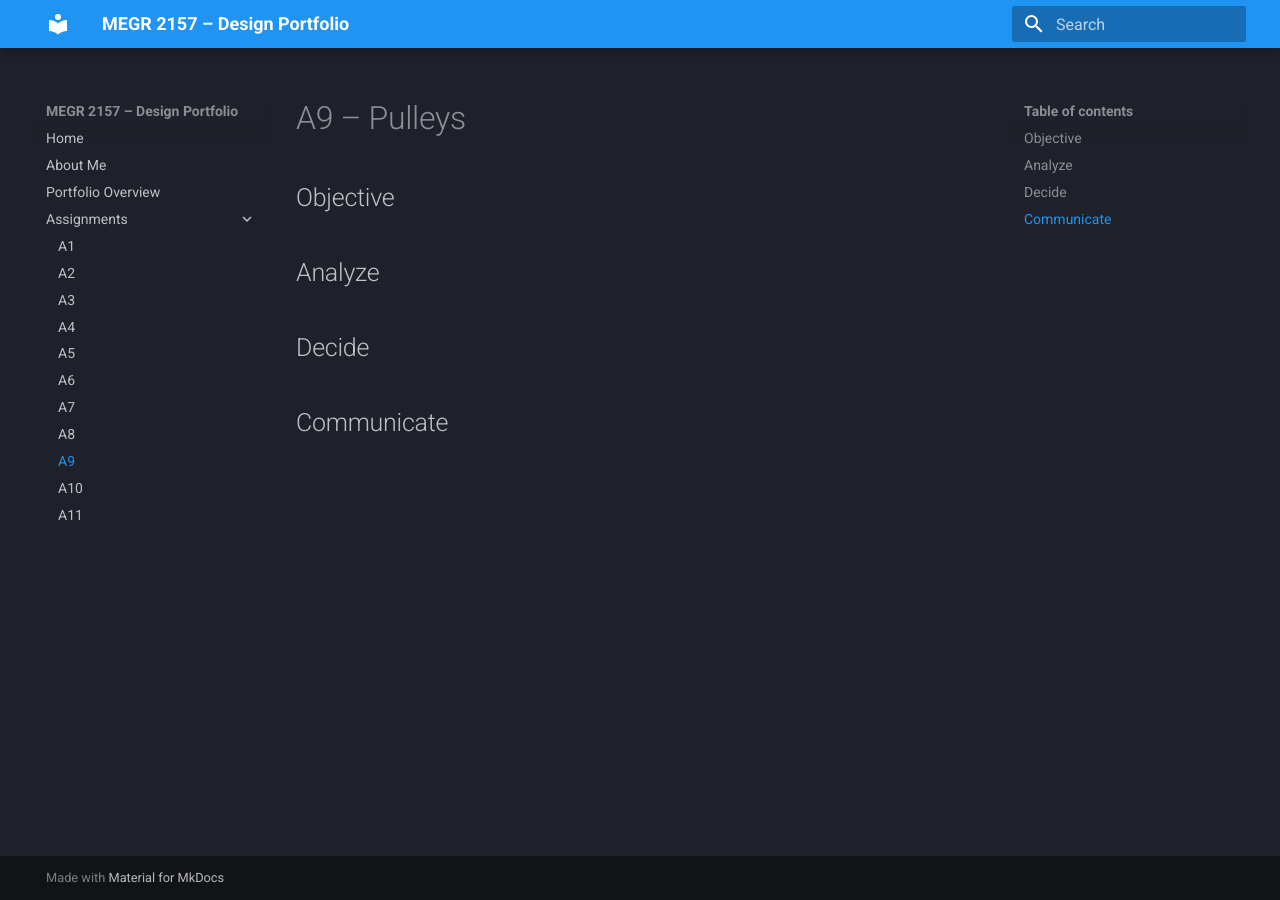
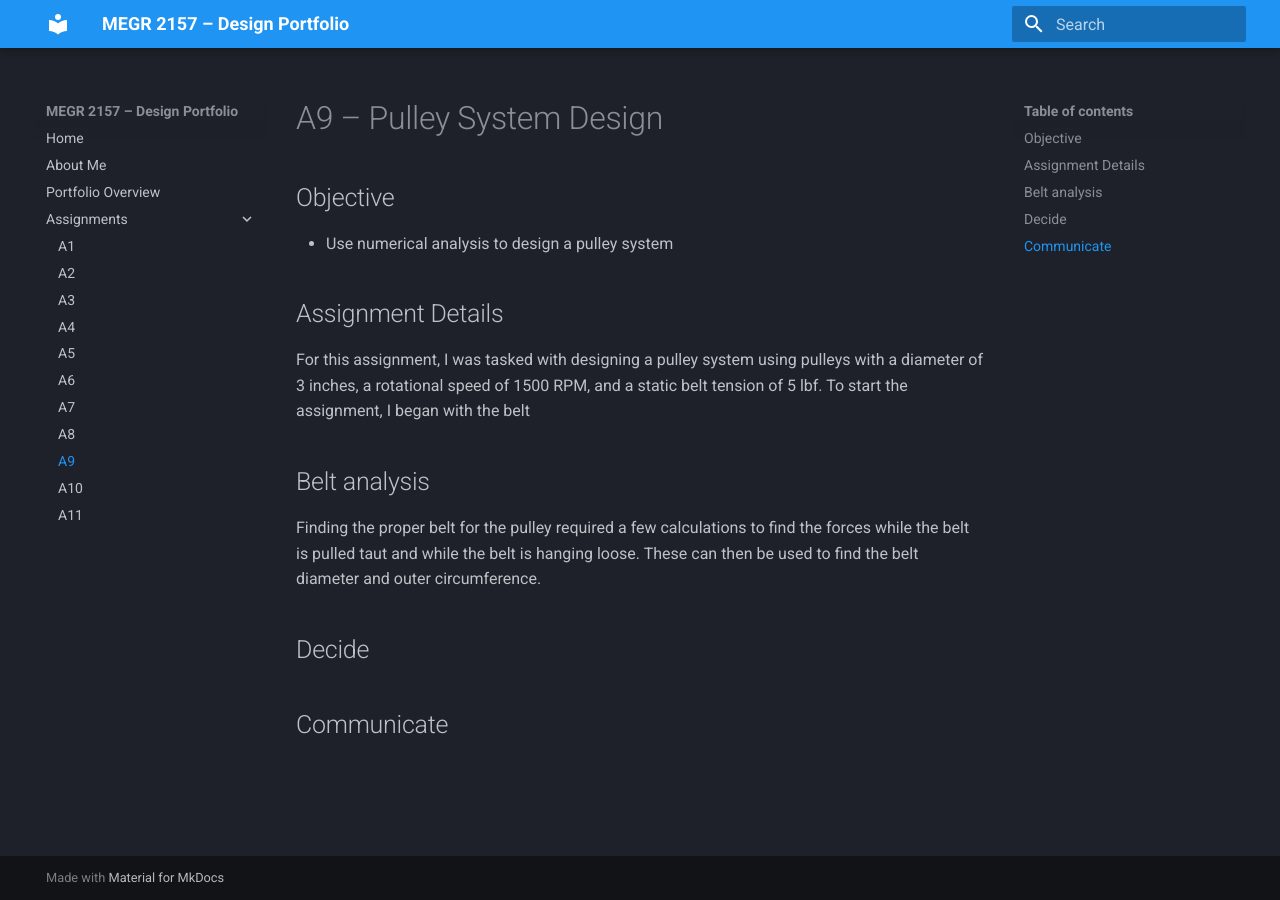
Before and after one commit to Carsonoates/carson-design-projects-portfolio, an MkDocs documentation site: the page built from docs/assignments/A09/index.md, in a window 1280 px wide. Built offline with MkDocs 1.6.1 and Material for MkDocs 9.7.7, drawn with Linux system fonts in a browser that asks for light colours.

```diff
--- a/docs/assignments/A09/index.md
+++ b/docs/assignments/A09/index.md
@@ -1,9 +1,13 @@
-# A9 – Pulleys
+# A9 – Pulley System Design
 
 ## Objective
+- Use numerical analysis to design a pulley system
 
+## Assignment Details
+For this assignment, I was tasked with designing a pulley system using pulleys with a diameter of 3 inches, a rotational speed of 1500 RPM, and a static belt tension of 5 lbf. To start the assignment, I began with the belt
 
-## Analyze
+## Belt analysis
+Finding the proper belt for the pulley required a few calculations to find the forces while the belt is pulled taut and while the belt is hanging loose. These can then be used to find the belt diameter and outer circumference.
 
 
 ## Decide
```
